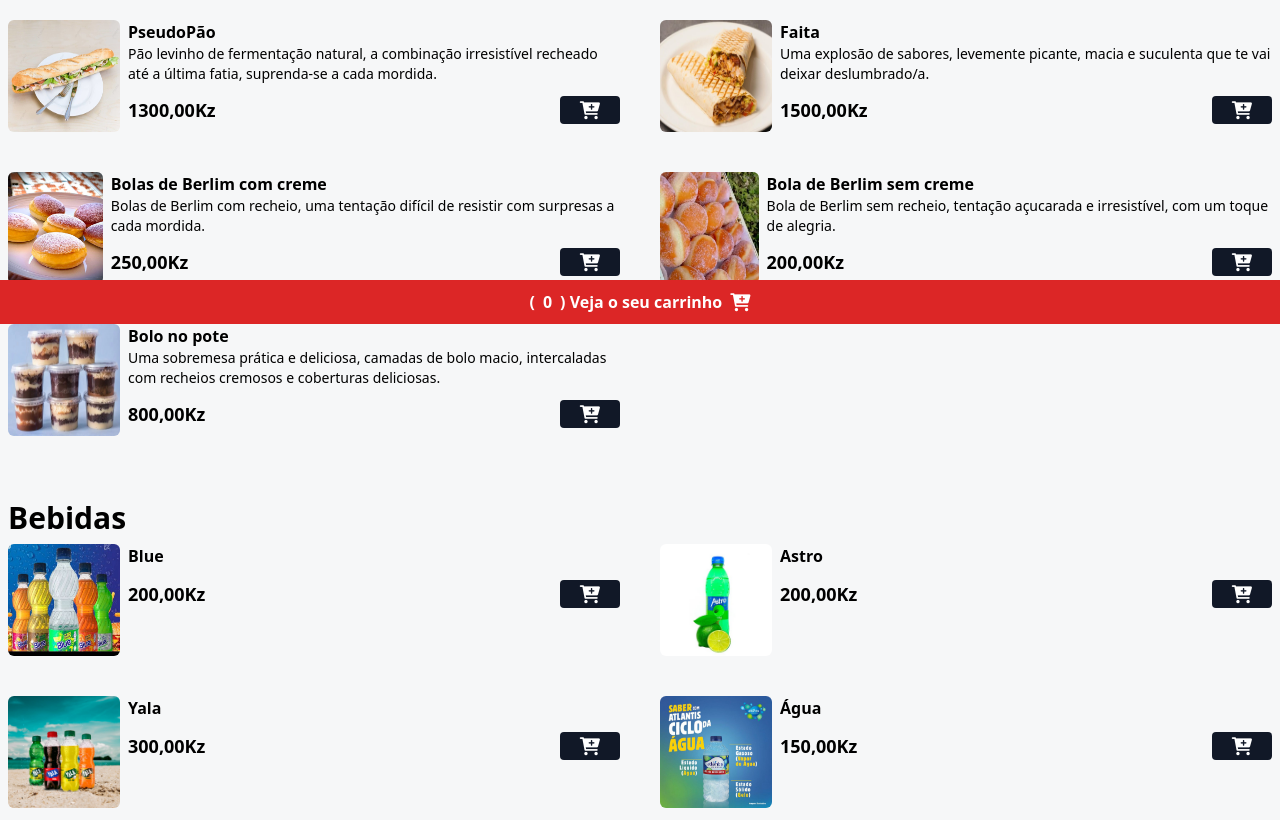
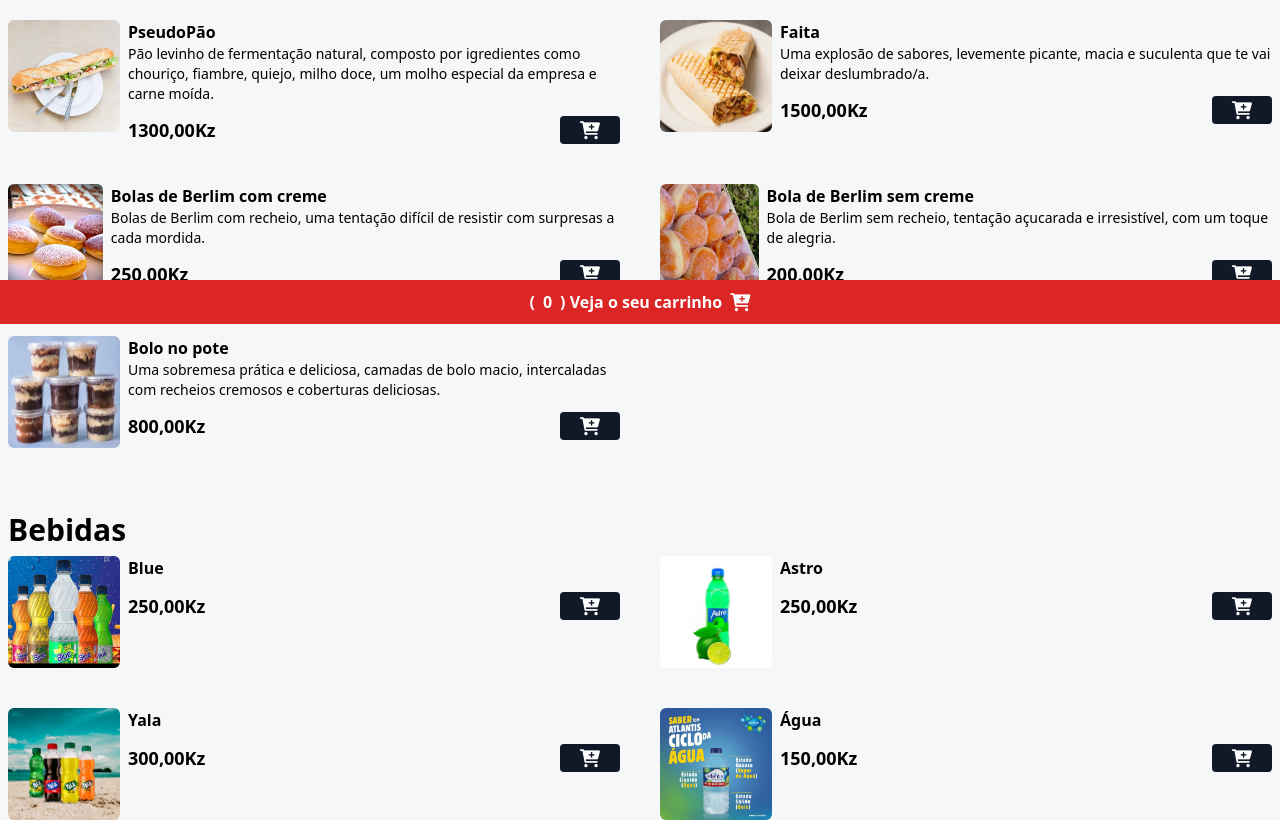
Before and after one commit to afonso1724/ParaquedadasFoods, a website: page index.html in a window 1280 px wide. Shown: the part 476-1296 px from the top of the page. Drawn offline with nearby package versions, Linux system fonts and the light colour scheme.

Commit message:
Update index.html

```diff
--- a/index.html
+++ b/index.html
@@ -51,8 +51,8 @@
 
                 <div>
                     <p class="font-bold">PseudoPão</p>
-                    <p class="text-sm">Pão levinho de fermentação natural, a combinação irresistível recheado até a última fatia,
-                         suprenda-se a cada mordida.
+                    <p class="text-sm">Pão levinho de fermentação natural, composto por igredientes como chouriço, fiambre, quiejo,
+                        milho doce, um molho especial da empresa e carne moída.
                     </p>
                     <div class="flex items-center gap-2 justify-between mt-3">
                         <p class="font-bold text-lg">1300,00Kz</p>
@@ -184,10 +184,10 @@
                 <div class="w-full">
                     <p class="font-bold">Blue</p>
                     <div class="flex items-center gap-2 justify-between mt-3">
-                        <p class="font-bold text-lg">200,00Kz</p>
+                        <p class="font-bold text-lg">250,00Kz</p>
                         <button class="bg-gray-900 px-5 rounded add-to-cart-btn"
                                 data-name="Blue"
-                                data-price="200"
+                                data-price="250"
                         >
                             <i class="fa fa-cart-plus text-lg text-white"></i>
                         </button>
@@ -206,10 +206,10 @@
                     <div class="w-full">
                         <p class="font-bold">Astro</p>
                         <div class="flex items-center gap-2 justify-between mt-3">
-                            <p class="font-bold text-lg">200,00Kz</p>
+                            <p class="font-bold text-lg">250,00Kz</p>
                             <button class="bg-gray-900 px-5 rounded add-to-cart-btn"
                                     data-name="Astro"
-                                    data-price="200"
+                                    data-price="250"
                             >
                                 <i class="fa fa-cart-plus text-lg text-white"></i>
                             </button>
```
